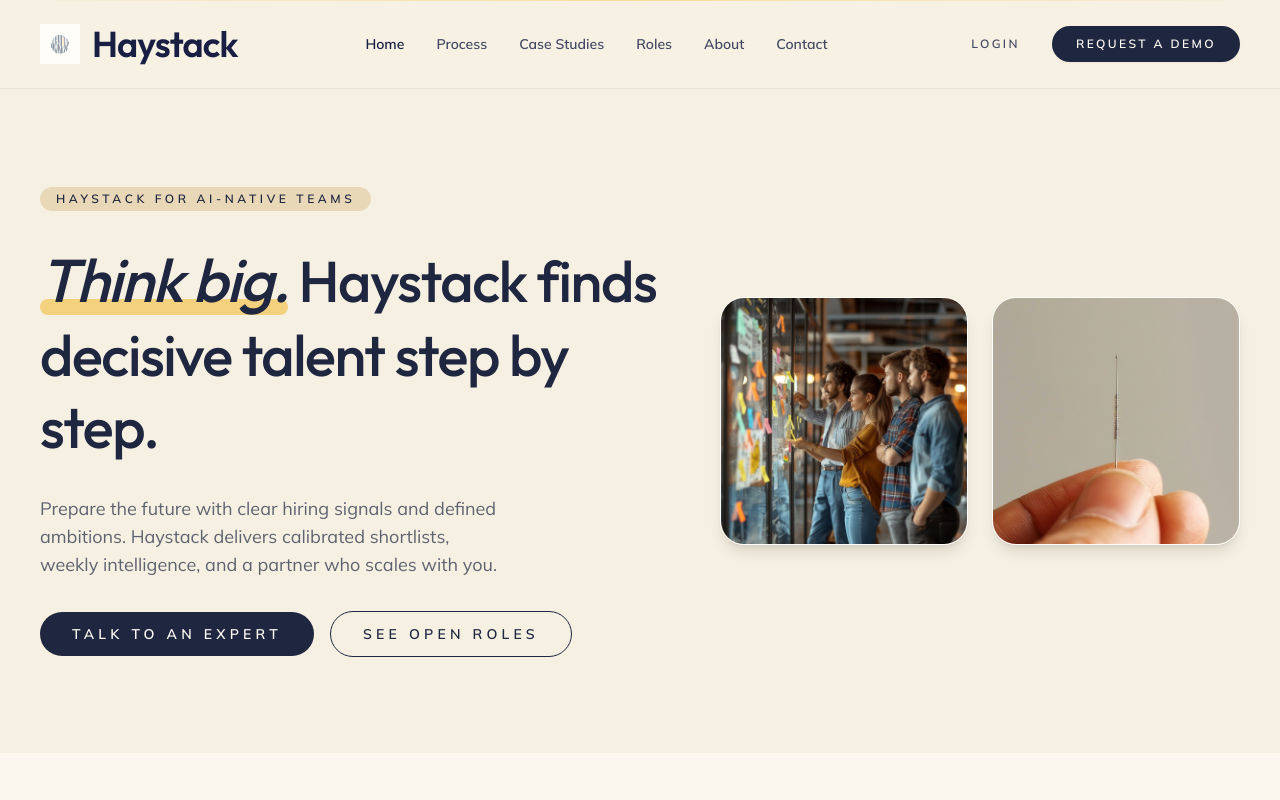
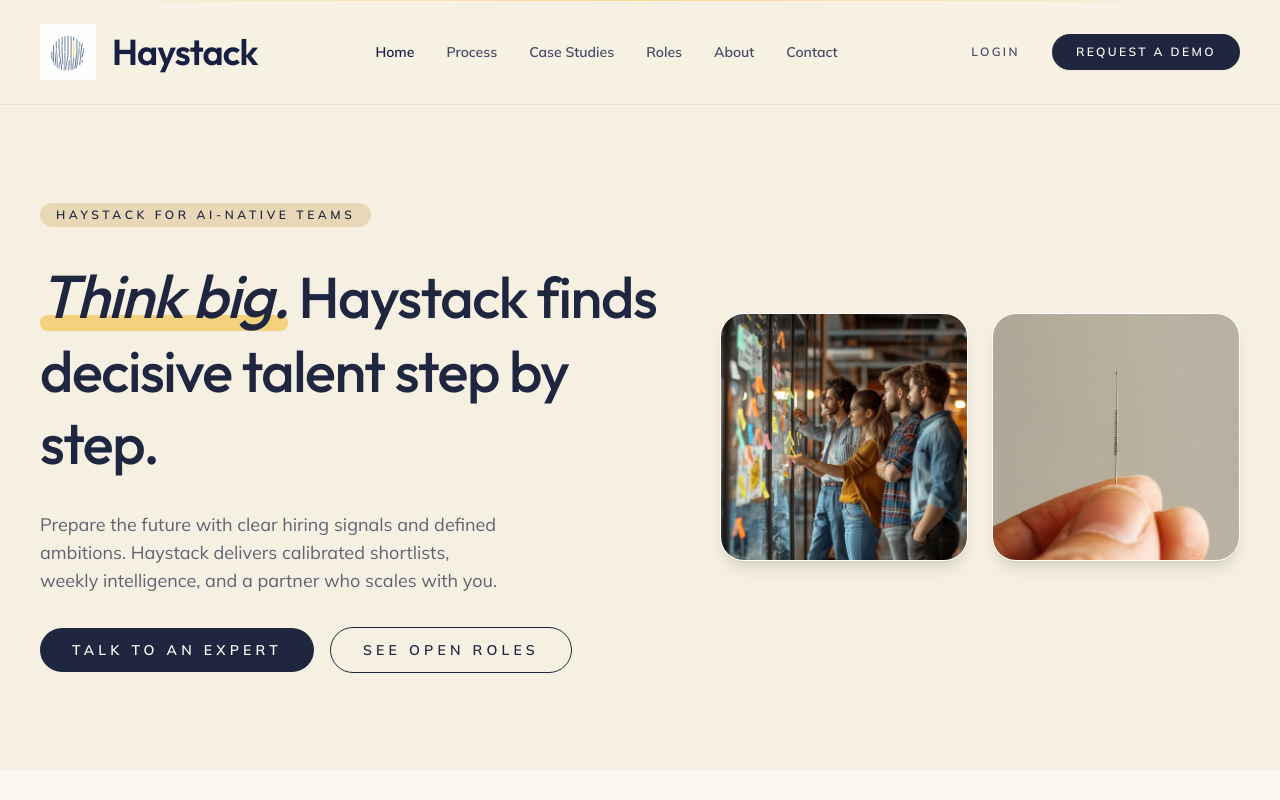
Before and after one commit to David-tech-creator/haystack, a Next.js app: page / in a window 1280 px wide. Shown: the top 800 px of the page. Built offline with nearby package versions, Linux system fonts and the light colour scheme.

Commit message:
style: update header logo asset

```diff
--- a/src/components/layout/site-header.tsx
+++ b/src/components/layout/site-header.tsx
@@ -46,13 +46,14 @@ export function SiteHeader() {
         style={{ opacity: scrollIndicator }}
       />
       <div className="container flex items-center justify-between gap-10 py-6">
-        <Link href="/" className="flex items-center gap-3 text-sm font-semibold text-primary">
+        <Link href="/" className="flex items-center gap-4 text-sm font-semibold text-primary">
           <Image
-            src="/Haystack logo no text.png"
-            alt="Haystack mark"
-            width={40}
-            height={40}
+            src="/images/Haystack-logo.png"
+            alt="Haystack logo"
+            width={72}
+            height={72}
             priority
+            className="h-14 w-auto"
           />
           <span className="text-4xl font-display tracking-tight text-primary">Haystack</span>
         </Link>
```
Also changed, not shown: public/images/Haystack-logo.png (added), 1 other file (tests, documents, lock files or other folders).
